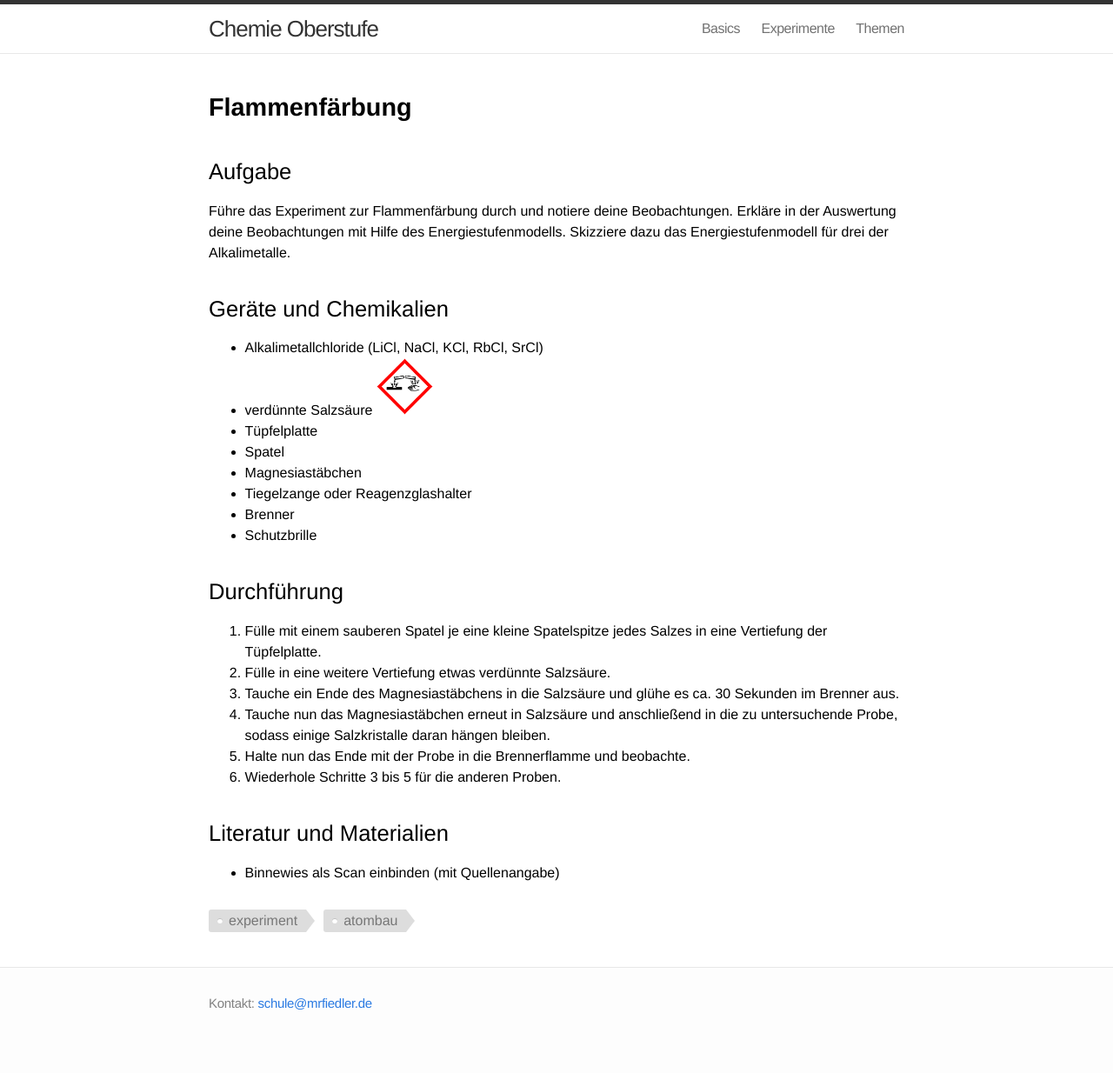
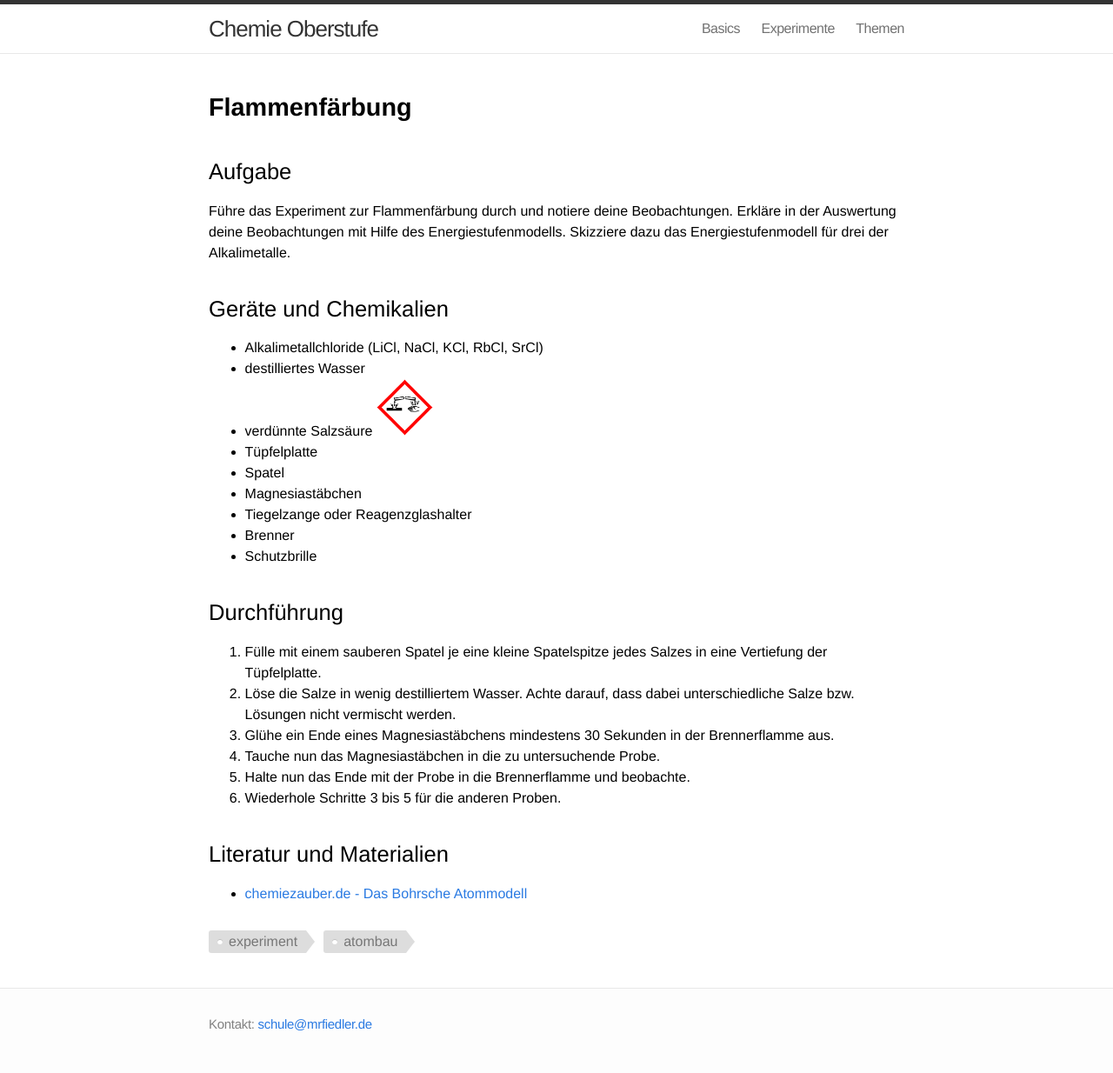
Before and after one commit to chemie-oberstufe/chemie-oberstufe.github.io, a Jekyll site: the page built from experimente/flammenfaerbung.md, in a window 1280 px wide. Shown: the whole page at 87% size. Built offline with Jekyll 4.4.1, drawn with Linux system fonts in a browser that asks for light colours; before the commit the page ends 1210 px from its top, so only the background shows below that.

Commit message:
Quellenangabe hinzugefügt

```diff
--- a/experimente/flammenfaerbung.md
+++ b/experimente/flammenfaerbung.md
@@ -14,6 +14,7 @@ Alkalimetalle.
 ## Geräte und Chemikalien
 
 - Alkalimetallchloride (LiCl, NaCl, KCl, RbCl, SrCl)
+- destilliertes Wasser
 - verdünnte Salzsäure {% include ghs name="ätzend" %}
 - Tüpfelplatte
 - Spatel
@@ -25,13 +26,12 @@ Alkalimetalle.
 ## Durchführung
 
 1. Fülle mit einem sauberen Spatel je eine kleine Spatelspitze jedes Salzes in eine Vertiefung der Tüpfelplatte.
-2. Fülle in eine weitere Vertiefung etwas verdünnte Salzsäure.
-3. Tauche ein Ende des Magnesiastäbchens in die Salzsäure und glühe es ca. 30 Sekunden im Brenner aus.
-4. Tauche nun das Magnesiastäbchen erneut in Salzsäure und anschließend in die zu untersuchende Probe, sodass einige
-Salzkristalle daran hängen bleiben.
+2. Löse die Salze in wenig destilliertem Wasser. Achte darauf, dass dabei unterschiedliche Salze bzw. Lösungen nicht vermischt werden.
+3. Glühe ein Ende eines Magnesiastäbchens mindestens 30 Sekunden in der Brennerflamme aus.
+4. Tauche nun das Magnesiastäbchen in die zu untersuchende Probe.
 5. Halte nun das Ende mit der Probe in die Brennerflamme und beobachte.
 6. Wiederhole Schritte 3 bis 5 für die anderen Proben.
 
 ## Literatur und Materialien
 
-- Binnewies als Scan einbinden (mit Quellenangabe)
+- [chemiezauber.de - Das Bohrsche Atommodell](https://www.chemiezauber.de/index.php/inhalt/q1/aufbau-der-materie/atommodelle/das-bohrsche-atommodell)
```
